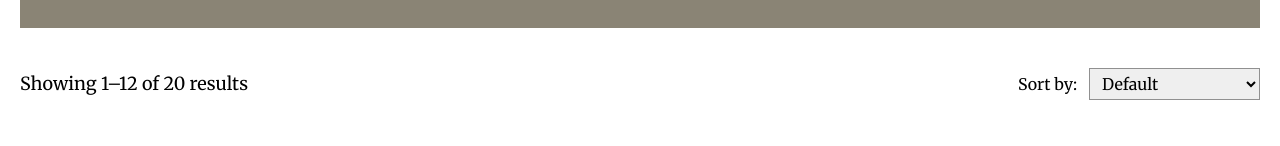
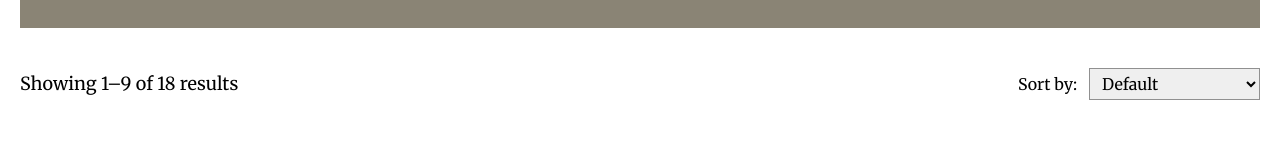
Before and after one commit to doraemon-35/ECommerce-theme, a React (Vite) app: page /shop in a window 1280 px wide. Shown: the part 240-386 px from the top of the page. Built offline with nearby package versions, Linux system fonts and the light colour scheme; data requests are answered from the project's data file.

Commit message:
sort component main frontend completed

```diff
--- a/src/components/ShopFilterAndSort.tsx
+++ b/src/components/ShopFilterAndSort.tsx
@@ -1,3 +1,5 @@
+import { useAppSelector } from "../hooks";
+
 const ShopFilterAndSort = ({
   sortCriteria,
   setSortCriteria,
@@ -5,9 +7,10 @@ const ShopFilterAndSort = ({
   sortCriteria: string;
   setSortCriteria: (value: string) => void;
 }) => {
+  const { showingProducts, totalProducts } = useAppSelector(state => state.shop)
   return (
     <div className="flex justify-between items-center px-5 max-sm:flex-col max-sm:gap-5">
-      <p className="text-lg">Showing 1–12 of 20 results</p>
+      <p className="text-lg">Showing 1–{ showingProducts } of { totalProducts } results</p>
       <div className="flex gap-3 items-center">
         <p>Sort by:</p>
         <div className="relative">
```
